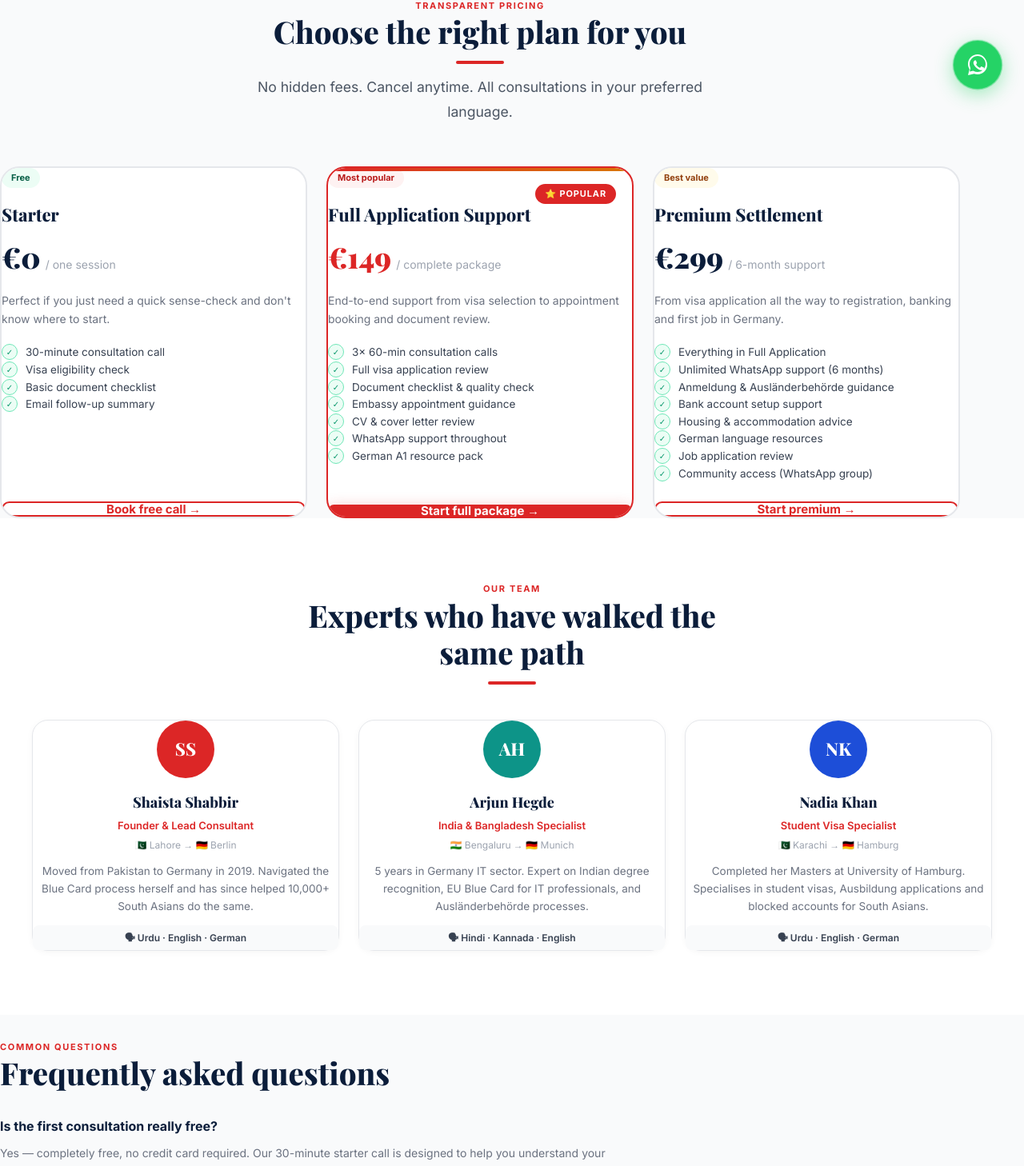
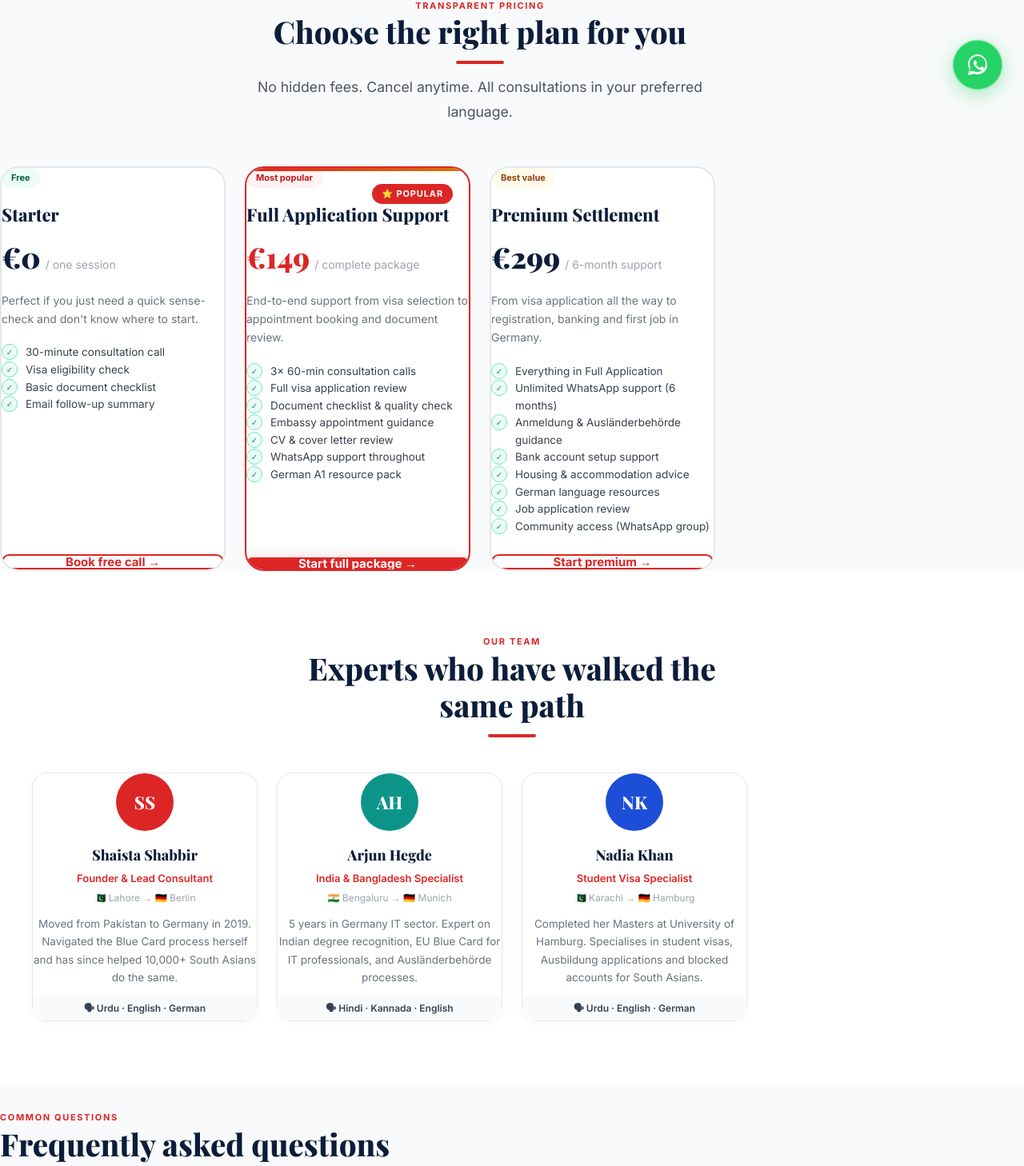
Before and after one commit to ShaistaShabbir-prog/start-in-germany-full, a Next.js app: page /consultancy in a window 1280 px wide. Shown: the part 661-2119 px from the top of the page at 80% size. Built offline with nearby package versions, Linux system fonts and the light colour scheme.

Commit message:
fix: responsive grids

```diff
--- a/app/consultancy/page.tsx
+++ b/app/consultancy/page.tsx
@@ -33,7 +33,7 @@ export default function ConsultancyPage() {
           <div className="divider" style={{margin:"14px auto"}} />
           <p className="lead">No hidden fees. Cancel anytime. All consultations in your preferred language.</p>
         </div>
-        <div style={{display:"grid",gridTemplateColumns:"repeat(3,1fr)",gap:"24px"}}>
+        <div style={{display:"grid",gridTemplateColumns:"repeat(auto-fill,minmax(260px,1fr))",gap:"24px"}}>
           {[
             {
               name:"Starter",badge:"Free",badgeColor:"#ECFDF5",badgeText:"#065F46",
@@ -88,7 +88,7 @@ export default function ConsultancyPage() {
             <h2 className="h2">Experts who have walked the same path</h2>
             <div className="divider" style={{margin:"14px auto"}} />
           </div>
-          <div style={{display:"grid",gridTemplateColumns:"repeat(3,1fr)",gap:"24px"}}>
+          <div style={{display:"grid",gridTemplateColumns:"repeat(auto-fill,minmax(260px,1fr))",gap:"24px"}}>
             {[
               {av:"SS",name:"Shaista Shabbir",role:"Founder & Lead Consultant",origin:"🇵🇰 Lahore → 🇩🇪 Berlin",bio:"Moved from Pakistan to Germany in 2019. Navigated the Blue Card process herself and has since helped 10,000+ South Asians do the same.",langs:"Urdu · English · German",c:"#DC2626"},
               {av:"AH",name:"Arjun Hegde",role:"India & Bangladesh Specialist",origin:"🇮🇳 Bengaluru → 🇩🇪 Munich",bio:"5 years in Germany IT sector. Expert on Indian degree recognition, EU Blue Card for IT professionals, and Ausländerbehörde processes.",langs:"Hindi · Kannada · English",c:"#0D9488"},
```
